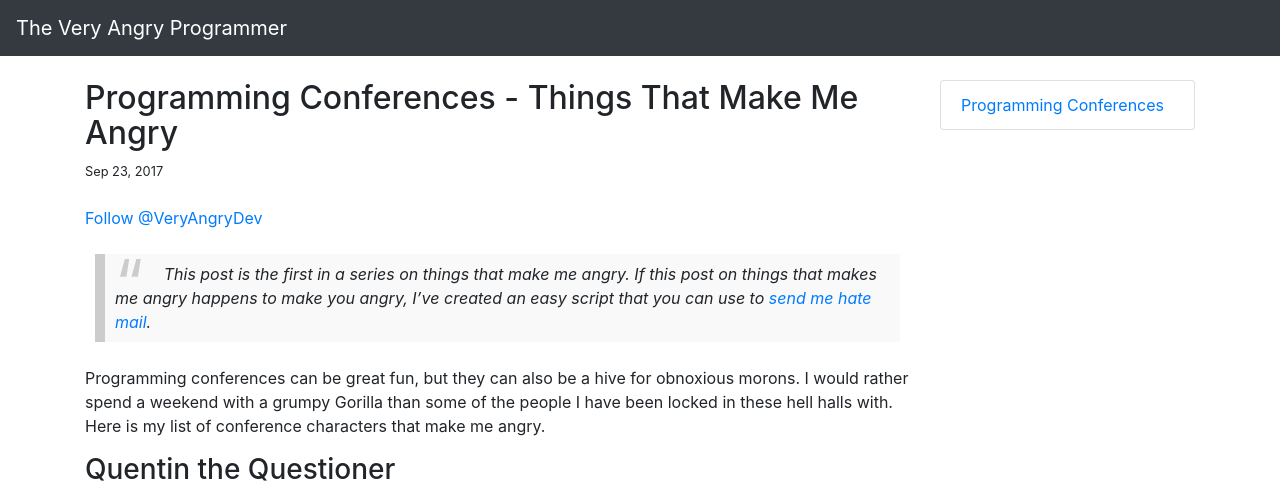
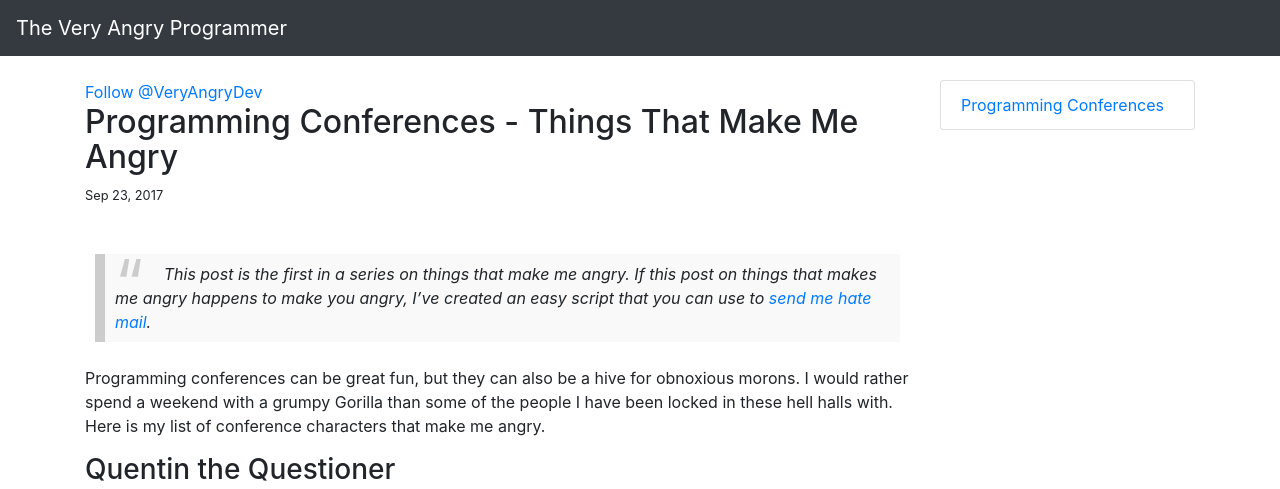
Before and after one commit to VeryAngryProgrammer/veryangryprogrammer.github.io, a Jekyll site: the page built from _posts/2017-09-23-1-conferences.md, in a window 1280 px wide and 900 px high, cut to the strip 0-489 px from the top of the window. Built offline with Jekyll 4.4.1, drawn with Linux system fonts in a browser that asks for light colours; our own code applies the rules of GitHub Pages for plain Markdown files; comment, search, counter and statistics services are not loaded.

Commit message:
Update post.html

```diff
--- a/_layouts/post.html
+++ b/_layouts/post.html
@@ -1,6 +1,8 @@
 ---
 layout: default
 ---
+
+<a href="https://twitter.com/VeryAngryDev" class="twitter-follow-button" data-show-count="false">Follow @VeryAngryDev</a><script async src="//platform.twitter.com/widgets.js" charset="utf-8"></script>
 
 <header>
   <h2>{{ page.heading }}</h2>
@@ -8,8 +10,6 @@ layout: default
 
 <small>{{ page.date | date: "%b %-d, %Y" }} {% if page.meta %} • {{ page.meta }}{% endif %}</small><br /><br />
 
-<a href="https://twitter.com/VeryAngryDev" class="twitter-follow-button" data-show-count="false">Follow @VeryAngryDev</a><script async src="//platform.twitter.com/widgets.js" charset="utf-8"></script>
-
 {{ content }}
 
 <a href="https://twitter.com/VeryAngryDev" class="twitter-follow-button" style="margin-left: auto; margin-right: auto; display: block;" data-show-count="false">Follow @VeryAngryDev</a><script async src="//platform.twitter.com/widgets.js" charset="utf-8"></script>
```
